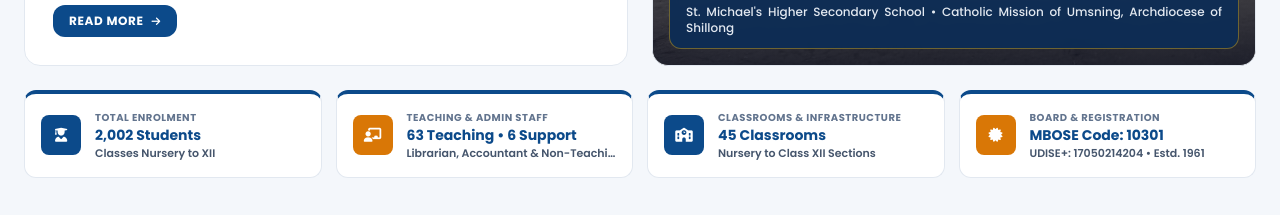
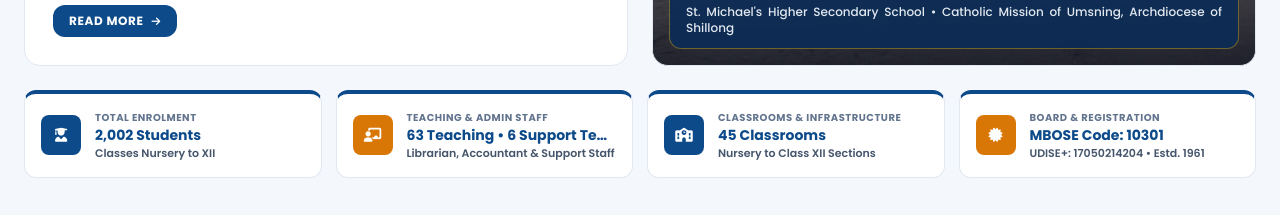
Before and after one commit to soumitra69/ST.-MHSS, a React (Vite) app: page / in a window 1280 px wide. Shown: the part 2260-2475 px from the top of the page. Built offline with nearby package versions, Linux system fonts and the light colour scheme.

Commit message:
Update staff card text to 63 Teaching • 6 Support Team

```diff
--- a/src/components/InstitutionalSection.tsx
+++ b/src/components/InstitutionalSection.tsx
@@ -69,8 +69,8 @@ const schoolProfileStats = [
   },
   {
     label: 'Teaching & Admin Staff',
-    value: '63 Teaching • 6 Support',
-    sub: 'Librarian, Accountant & Non-Teaching Staff',
+    value: '63 Teaching • 6 Support Team',
+    sub: 'Librarian, Accountant & Support Staff',
     icon: 'fas fa-chalkboard-teacher',
   },
   {
--- a/src/components/WhoWeArePage.tsx
+++ b/src/components/WhoWeArePage.tsx
@@ -18,8 +18,8 @@ const schoolProfileStats = [
   },
   {
     label: 'Teaching & Admin Staff',
-    value: '63 Teaching • 6 Support',
-    sub: '63 Teaching & 6 Non-Teaching Staff',
+    value: '63 Teaching • 6 Support Team',
+    sub: '63 Teaching & 6 Support Staff Members',
     icon: 'fas fa-chalkboard-teacher',
   },
   {
```
